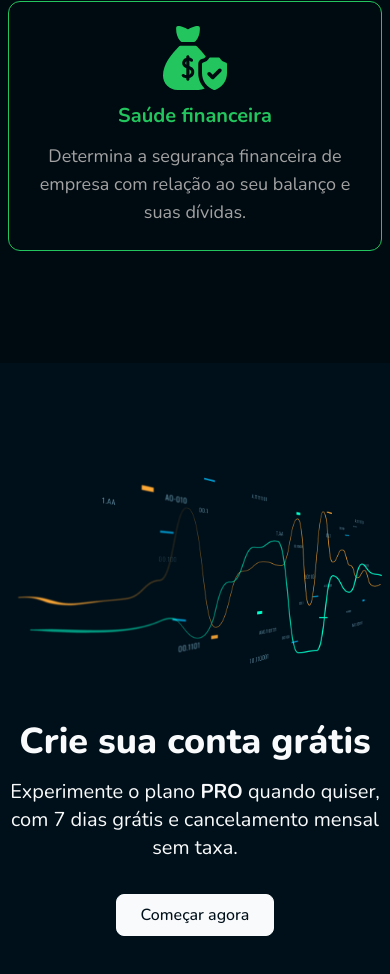
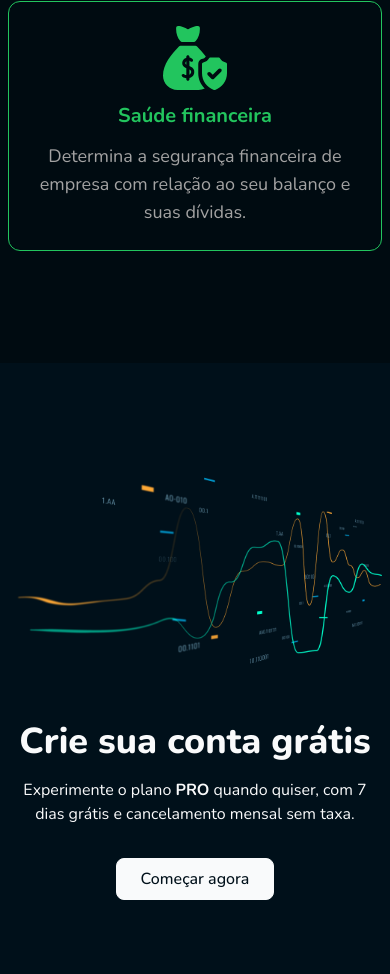
Before and after one commit to vitorwlima/windinvest, an Astro site in the folder lp/: page / in a window 390 px wide. Shown: the part 1759-2733 px from the top of the page. Built offline with nearby package versions, Linux system fonts and the light colour scheme; Astro itself is replaced by a stand-in of ours.

Commit message:
feat: update font size

```diff
--- a/lp/src/components/CallToActionOne.tsx
+++ b/lp/src/components/CallToActionOne.tsx
@@ -7,7 +7,7 @@ export const CallToActionOne: React.FC = () => {
           <h4 className="text-4xl font-extrabold sm:text-5xl">
             Crie sua conta grátis
           </h4>
-          <p className="text-xl">
+          <p className="sm:text-xl">
             Experimente o plano <strong>PRO</strong> quando quiser, com 7 dias
             grátis e cancelamento mensal sem taxa.
           </p>
```
